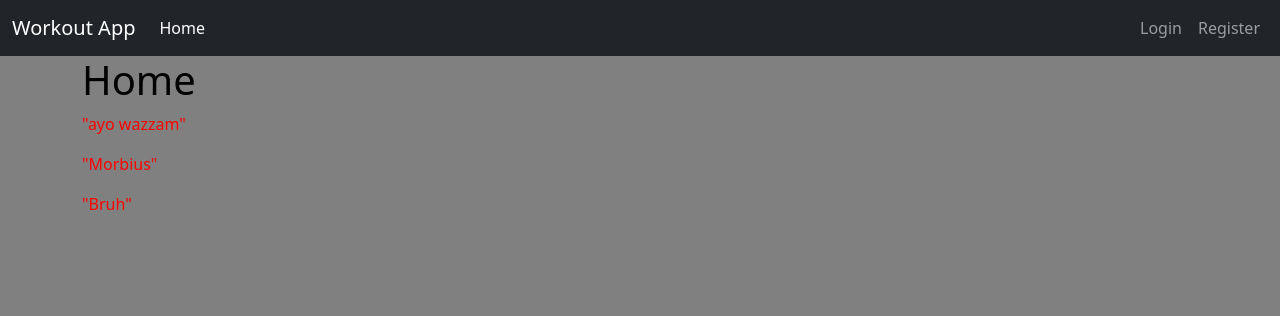
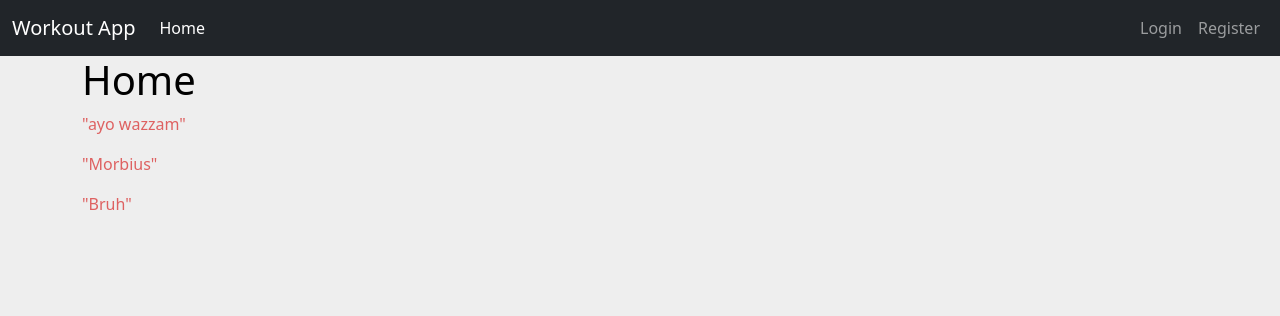
Before and after one commit to anair14/3380-project-team, a Flask app: page /index in a window 1280 px wide. Shown: the top 316 px of the page. Run offline with Flask 2, Linux system fonts and the light colour scheme; some libraries are stand-ins or nearby versions.

Commit message:
Edited page colors

```diff
--- a/app/static/css/style.css
+++ b/app/static/css/style.css
@@ -1,11 +1,11 @@
 body {
-    background-color: gray;
+    background-color: rgb(238, 238, 238);
   }
   h1 {
     color: black;
   }
   p {
-    color: red;
+    color: rgba(216, 40, 40, 0.712);
   }
 
 .main-content {
--- a/app/templates/home.html
+++ b/app/templates/home.html
@@ -2,7 +2,6 @@
 
 {% block content %}
   <h1>{{ title }}</h1>
-  <body style="background-color:grey;">
     <p>{{user.first_name}} {{user.last_name}}</p>
     <h2>Current Exercise: {{currente.name}}</h2>
       <p>Calories: {{currente.calories}}</p>
--- a/app/templates/index.html
+++ b/app/templates/index.html
@@ -7,7 +7,6 @@
 </head>
 
 <body>
-<body style="background-color:grey;">
   <p>"ayo wazzam"</p>
   <p>"Morbius"</p>
   <p>"Bruh"</p>
```
